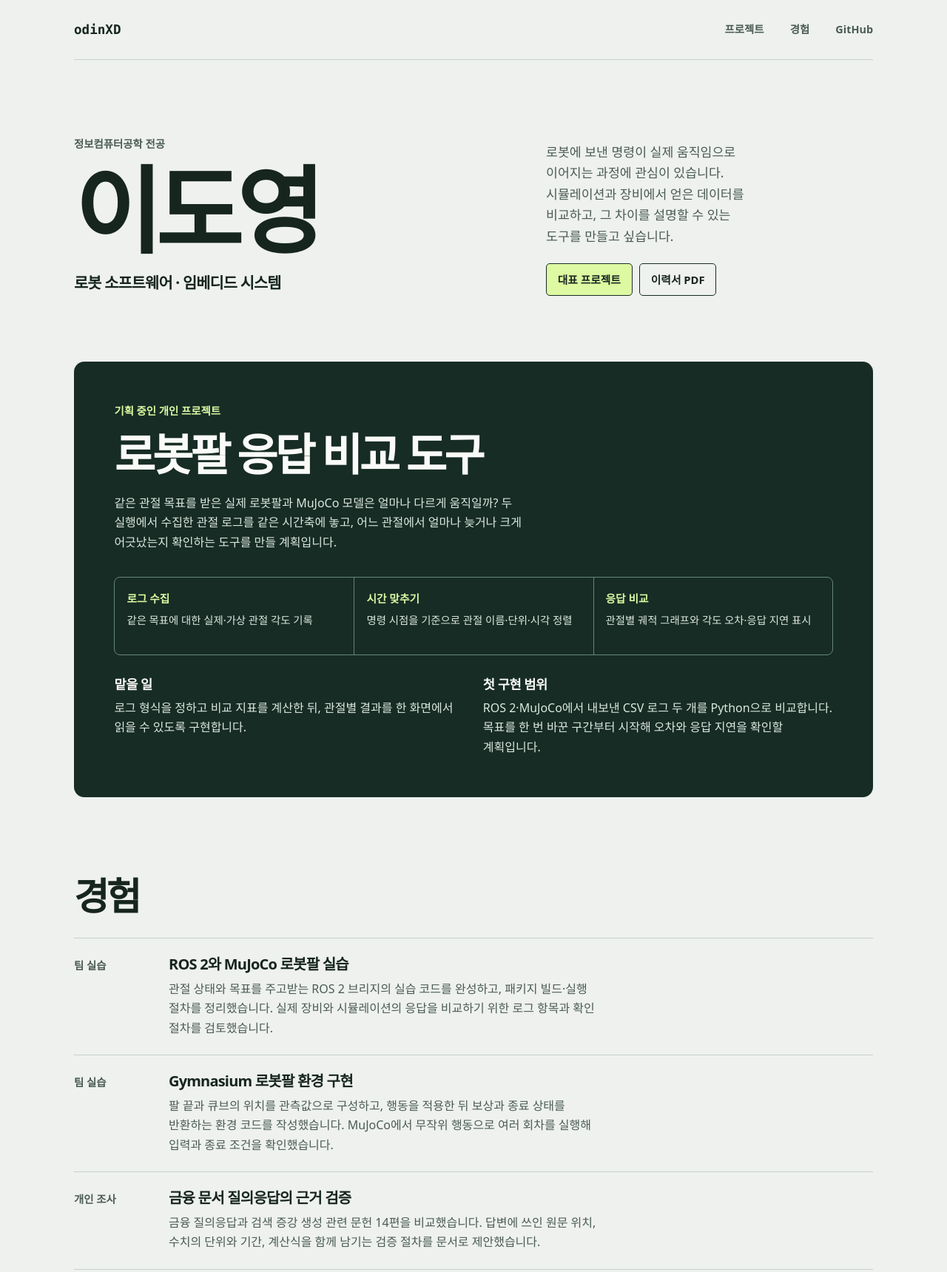
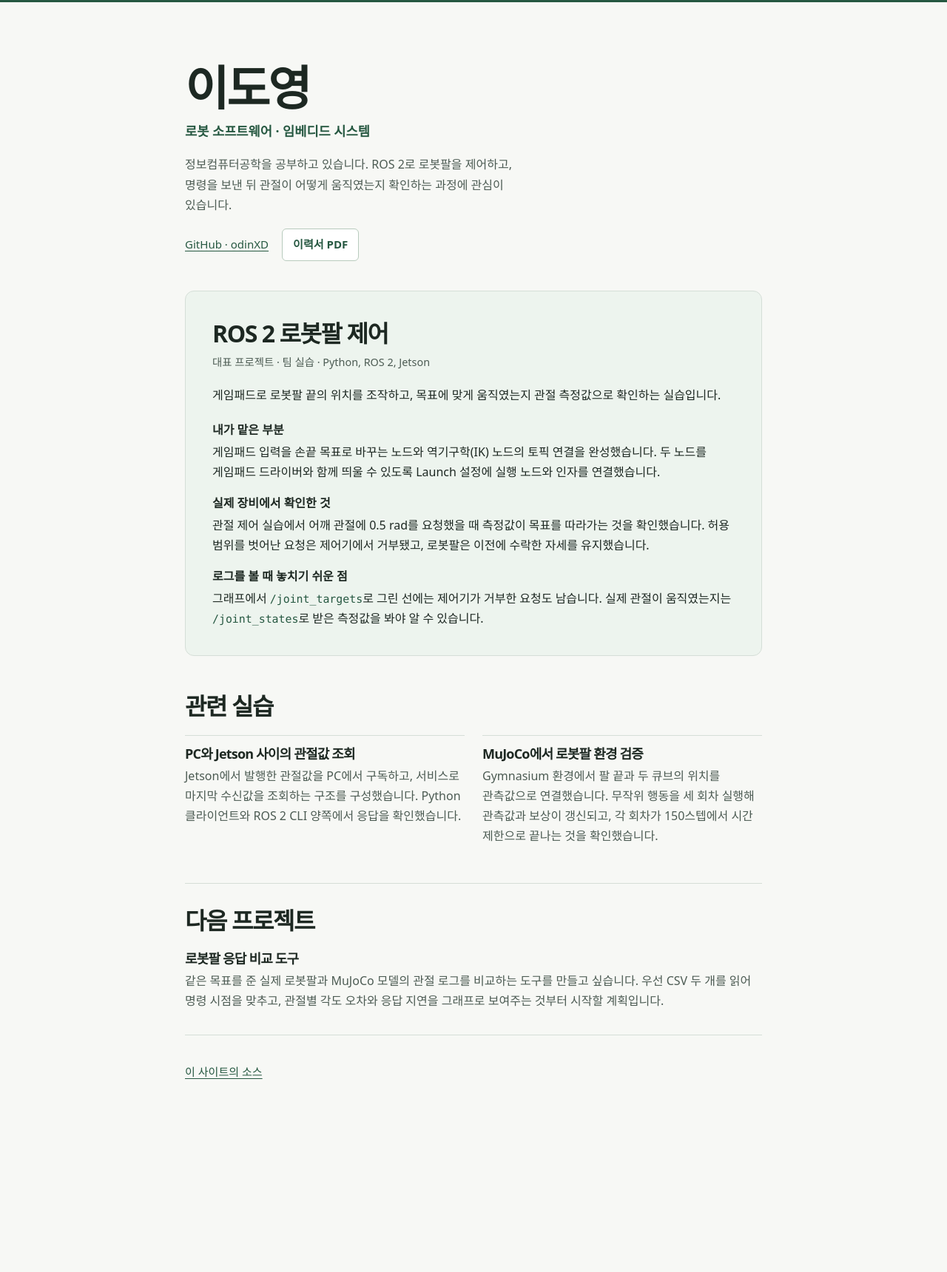
Before and after one commit to odinXD/portfolio, a plain HTML site: page index.html in a window 1280 px wide. Shown: the part 1-1721 px from the top of the page at 74% size. After the commit the page ends 1509 px from the top, so only its background shows below. Drawn offline with Linux system fonts and the light colour scheme.

Commit message:
Refine robotics portfolio design and content

```diff
--- a/index.html
+++ b/index.html
@@ -3,153 +3,126 @@
 <head>
   <meta charset="utf-8">
   <meta name="viewport" content="width=device-width, initial-scale=1">
-  <meta name="description" content="이도영의 포트폴리오. 로봇 소프트웨어, 임베디드 시스템, 실험 데이터 분석에 관심이 있습니다.">
-  <meta name="theme-color" content="#eef1ee">
+  <meta name="description" content="이도영의 로봇 소프트웨어 포트폴리오. ROS 2 로봇팔 제어, PC–Jetson 통신, MuJoCo 실습을 기록합니다.">
+  <meta name="theme-color" content="#f7f8f5">
   <title>이도영 | 포트폴리오</title>
   <style>
     :root {
       color-scheme: light;
-      --background: #eef1ee;
-      --paper: #fafbf8;
-      --ink: #17251f;
-      --muted: #4b5c53;
-      --line: #c7d0c9;
-      --dark: #172c25;
-      --accent: #ddf9a2;
+      --paper: #f7f8f5;
+      --ink: #1d2822;
+      --muted: #4c5b53;
+      --line: #d5ded7;
+      --link: #265841;
+      --project: #edf4ee;
       font-family: "Malgun Gothic", "Apple SD Gothic Neo", "Noto Sans KR", system-ui, sans-serif;
+      line-height: 1.7;
       scroll-padding-top: 1.5rem;
     }
     * { box-sizing: border-box; }
-    body { margin: 0; background: var(--background); color: var(--ink); line-height: 1.65; word-break: keep-all; overflow-wrap: break-word; }
-    a { color: inherit; }
-    a:focus-visible { outline: 3px solid #396d48; outline-offset: 5px; }
+    body { margin: 0; border-top: 4px solid var(--link); background: var(--paper); color: var(--ink); word-break: keep-all; overflow-wrap: break-word; }
+    .wrap { width: min(780px, calc(100% - 48px)); margin-inline: auto; }
+    a { color: var(--link); text-underline-offset: .2em; }
+    a:hover { text-decoration-thickness: 2px; }
+    a:focus-visible { outline: 2px solid var(--link); outline-offset: 4px; }
     h1, h2, h3, p { margin: 0; }
-    h1, h2, h3 { line-height: 1.22; letter-spacing: -.065em; }
-    .wrap { width: min(1080px, calc(100% - 64px)); margin-inline: auto; }
-    .site-header { display: flex; align-items: center; justify-content: space-between; min-height: 82px; gap: 1rem; border-bottom: 1px solid var(--line); }
-    .wordmark { font: 700 1.1rem ui-monospace, Consolas, monospace; text-decoration: none; }
-    nav { display: flex; align-items: center; flex-wrap: wrap; gap: clamp(.8rem, 3vw, 2.2rem); }
-    nav a, footer a { text-underline-offset: .24em; }
-    nav a { font-size: .9rem; text-decoration: none; color: var(--muted); font-weight: 700; }
-    nav a:hover, .wordmark:hover { text-decoration: underline; }
-    .hero { padding: clamp(3.4rem, 8vw, 7rem) 0 clamp(3.3rem, 7vw, 6rem); display: grid; grid-template-columns: 1.15fr .85fr; align-items: end; gap: 2.5rem; }
-    .eyebrow { margin-bottom: .65rem; color: var(--muted); font-size: .9rem; font-weight: 700; }
-    h1 { font-size: clamp(4.6rem, 10vw, 8.7rem); line-height: 1.03; }
-    .specialty { margin-top: 1rem; font-size: clamp(1rem, 1.8vw, 1.3rem); font-weight: 700; letter-spacing: -.04em; }
-    .hero-copy p { font-size: 1.08rem; color: var(--muted); max-width: 29ch; }
-    .actions { display: flex; flex-wrap: wrap; gap: .6rem; margin-top: 1.35rem; }
-    .button { display: inline-flex; align-items: center; min-height: 44px; padding: .55rem .92rem; border-radius: 5px; border: 1px solid var(--dark); font-size: .92rem; font-weight: 700; text-decoration: none; }
-    .button:hover { text-decoration: underline; text-underline-offset: .2em; }
-    .button.primary { background: var(--accent); }
-    .project { padding: clamp(1.5rem, 5vw, 3.4rem); border-radius: 14px; background: var(--dark); color: var(--paper); }
-    .project .eyebrow { color: var(--accent); }
-    .project h2 { font-size: clamp(2rem, 5vw, 3.75rem); }
-    .project > p:not(.eyebrow) { max-width: 65ch; margin-top: 1rem; color: #dce8df; }
-    .project-flow { list-style: none; margin: 2.1rem 0 0; padding: 0; display: grid; grid-template-columns: repeat(3, 1fr); border: 1px solid #678578; border-radius: 8px; }
-    .project-flow li { padding: 1rem; min-height: 104px; }
-    .project-flow li + li { border-left: 1px solid #678578; }
-    .project-flow strong, .project-flow span { display: block; }
-    .project-flow strong { color: var(--accent); font-size: .92rem; }
-    .project-flow span { margin-top: .35rem; color: #dce8df; font-size: .9rem; }
-    .project-details { display: grid; grid-template-columns: 1fr 1fr; gap: 1.6rem; margin-top: 1.8rem; }
-    .project-details h3 { font-size: 1.1rem; letter-spacing: -.025em; }
-    .project-details p { margin-top: .5rem; color: #dce8df; }
-    .experience { margin: clamp(3.8rem, 8vw, 6.8rem) 0; }
-    .experience h2 { margin-bottom: 1.6rem; font-size: clamp(2rem, 4vw, 3.2rem); }
-    .experience article { padding: 1.45rem 0; border-top: 1px solid var(--line); display: grid; grid-template-columns: 7rem 1fr; gap: 1rem; }
-    .experience article:last-child { border-bottom: 1px solid var(--line); }
-    .kind { font-size: .9rem; color: var(--muted); padding-top: .12rem; font-weight: 700; }
-    .experience h3 { margin-bottom: .45rem; font-size: 1.25rem; letter-spacing: -.04em; }
-    .experience article p { color: var(--muted); max-width: 65ch; }
-    footer { padding: 1.5rem 0 2.3rem; border-top: 1px solid var(--line); display: flex; gap: 1rem; flex-wrap: wrap; justify-content: space-between; }
-    footer p, footer a { font-size: .9rem; color: var(--muted); }
-    @media (max-width: 720px) {
+    h1, h2, h3 { line-height: 1.3; letter-spacing: -.045em; }
+    header { padding-block: clamp(3rem, 7vw, 5rem) 2.5rem; }
+    h1 { font-size: clamp(2.85rem, 7vw, 4rem); line-height: 1.12; }
+    .role { margin-top: .55rem; color: var(--link); font-size: 1.1rem; font-weight: 700; }
+    .intro { max-width: 53ch; margin-top: 1rem; }
+    .intro, .note p, .meta { color: var(--muted); }
+    .links { display: flex; gap: 1.15rem; flex-wrap: wrap; margin-top: 1.1rem; }
+    .links a { display: inline-flex; align-items: center; min-height: 44px; font-size: .94rem; }
+    .resume-link { padding-inline: .85rem; border: 1px solid #b8cbbd; border-radius: 6px; background: white; font-weight: 700; text-decoration: none; }
+    .resume-link:hover { background: var(--project); }
+    section { padding-block: 1.85rem 2rem; }
+    section + section { margin-top: 1.1rem; }
+    .project { padding: clamp(1.25rem, 4.5vw, 2.25rem); border: 1px solid var(--line); border-radius: 12px; background: var(--project); }
+    .next { border-top: 1px solid var(--line); }
+    h2 { font-size: clamp(1.65rem, 4vw, 2rem); }
+    h3 { font-size: 1.125rem; }
+    .meta { margin-top: .45rem; font-size: .9rem; }
+    .summary { margin-top: 1.15rem; }
+    .project-details { margin: 1.25rem 0 0; }
+    .project-details > div + div { margin-top: .95rem; }
+    dt { font-weight: 700; }
+    dd { margin: .14rem 0 0; }
+    code { font: .93em ui-monospace, "Cascadia Mono", Consolas, monospace; color: var(--link); white-space: nowrap; }
+    .note { margin-top: 1.2rem; }
+    .note p { margin-top: .25rem; }
+    .practice-list { display: grid; grid-template-columns: repeat(2, minmax(0, 1fr)); gap: 1.5rem; margin-top: 1.1rem; }
+    .practice-list .note { margin: 0; padding-top: .85rem; border-top: 1px solid var(--line); }
+    footer { padding-block: .65rem 2.25rem; border-top: 1px solid var(--line); }
+    @media (max-width: 42rem) {
       .wrap { width: calc(100% - 36px); }
-      .site-header { min-height: 68px; }
-      .hero { grid-template-columns: 1fr; gap: 1.25rem; }
-      .hero-copy p { max-width: 36ch; }
-      .project-flow { grid-template-columns: 1fr; }
-      .project-flow li { min-height: auto; }
-      .project-flow li + li { border-top: 1px solid #678578; border-left: 0; }
-      .project-details { grid-template-columns: 1fr; gap: 1.15rem; }
-      .experience article { grid-template-columns: 1fr; gap: .28rem; }
+      header { padding-bottom: 1.8rem; }
+      section { padding-block: 1.5rem 1.65rem; }
+      section + section { margin-top: .65rem; }
+      .links { gap: .9rem; }
+      .practice-list { grid-template-columns: 1fr; gap: 1.05rem; }
     }
   </style>
 </head>
-<body id="top">
-  <header class="site-header wrap">
-    <a class="wordmark" href="#top" aria-label="odinXD 포트폴리오 처음으로">odinXD</a>
-    <nav aria-label="주요 메뉴">
-      <a href="#project">프로젝트</a>
-      <a href="#experience">경험</a>
-      <a href="https://github.com/odinXD">GitHub</a>
+<body>
+  <header class="wrap">
+    <h1>이도영</h1>
+    <p class="role">로봇 소프트웨어 · 임베디드 시스템</p>
+    <p class="intro">정보컴퓨터공학을 공부하고 있습니다. ROS 2로 로봇팔을 제어하고, 명령을 보낸 뒤 관절이 어떻게 움직였는지 확인하는 과정에 관심이 있습니다.</p>
+    <nav class="links" aria-label="프로필 링크">
+      <a href="https://github.com/odinXD">GitHub · odinXD</a>
+      <a class="resume-link" href="resume.pdf" download="이도영-이력서.pdf">이력서 PDF</a>
     </nav>
   </header>
+
   <main class="wrap">
-    <section class="hero" aria-labelledby="name">
-      <div>
-        <p class="eyebrow">정보컴퓨터공학 전공</p>
-        <h1 id="name">이도영</h1>
-        <p class="specialty">로봇 소프트웨어 · 임베디드 시스템</p>
-      </div>
-      <div class="hero-copy">
-        <p>로봇에 보낸 명령이 실제 움직임으로 이어지는 과정에 관심이 있습니다. 시뮬레이션과 장비에서 얻은 데이터를 비교하고, 그 차이를 설명할 수 있는 도구를 만들고 싶습니다.</p>
-        <div class="actions">
-          <a class="button primary" href="#project">대표 프로젝트</a>
-          <a class="button" href="resume.pdf" download="이도영-이력서.pdf">이력서 PDF</a>
+    <section class="project" id="project" aria-labelledby="project-title">
+      <h2 id="project-title">ROS 2 로봇팔 제어</h2>
+      <p class="meta">대표 프로젝트 · 팀 실습 · Python, ROS 2, Jetson</p>
+      <p class="summary">게임패드로 로봇팔 끝의 위치를 조작하고, 목표에 맞게 움직였는지 관절 측정값으로 확인하는 실습입니다.</p>
+      <dl class="project-details">
+        <div>
+          <dt>내가 맡은 부분</dt>
+          <dd>게임패드 입력을 손끝 목표로 바꾸는 노드와 역기구학(IK) 노드의 토픽 연결을 완성했습니다. 두 노드를 게임패드 드라이버와 함께 띄울 수 있도록 Launch 설정에 실행 노드와 인자를 연결했습니다.</dd>
         </div>
+        <div>
+          <dt>실제 장비에서 확인한 것</dt>
+          <dd>관절 제어 실습에서 어깨 관절에 0.5 rad를 요청했을 때 측정값이 목표를 따라가는 것을 확인했습니다. 허용 범위를 벗어난 요청은 제어기에서 거부됐고, 로봇팔은 이전에 수락한 자세를 유지했습니다.</dd>
+        </div>
+        <div>
+          <dt>로그를 볼 때 놓치기 쉬운 점</dt>
+          <dd>그래프에서 <code>/joint_targets</code>로 그린 선에는 제어기가 거부한 요청도 남습니다. 실제 관절이 움직였는지는 <code>/joint_states</code>로 받은 측정값을 봐야 알 수 있습니다.</dd>
+        </div>
+      </dl>
+    </section>
+
+    <section id="experience" aria-labelledby="experience-title">
+      <h2 id="experience-title">관련 실습</h2>
+      <div class="practice-list">
+        <article class="note">
+          <h3>PC와 Jetson 사이의 관절값 조회</h3>
+          <p>Jetson에서 발행한 관절값을 PC에서 구독하고, 서비스로 마지막 수신값을 조회하는 구조를 구성했습니다. Python 클라이언트와 ROS 2 CLI 양쪽에서 응답을 확인했습니다.</p>
+        </article>
+        <article class="note">
+          <h3>MuJoCo에서 로봇팔 환경 검증</h3>
+          <p>Gymnasium 환경에서 팔 끝과 두 큐브의 위치를 관측값으로 연결했습니다. 무작위 행동을 세 회차 실행해 관측값과 보상이 갱신되고, 각 회차가 150스텝에서 시간 제한으로 끝나는 것을 확인했습니다.</p>
+        </article>
       </div>
     </section>
 
-    <section class="project" id="project" aria-labelledby="project-title">
-      <p class="eyebrow">기획 중인 개인 프로젝트</p>
-      <h2 id="project-title">로봇팔 응답 비교 도구</h2>
-      <p>같은 관절 목표를 받은 실제 로봇팔과 MuJoCo 모델은 얼마나 다르게 움직일까? 두 실행에서 수집한 관절 로그를 같은 시간축에 놓고, 어느 관절에서 얼마나 늦거나 크게 어긋났는지 확인하는 도구를 만들 계획입니다.</p>
-      <ol class="project-flow" aria-label="예정된 데이터 흐름">
-        <li><strong>로그 수집</strong><span>같은 목표에 대한 실제·가상 관절 각도 기록</span></li>
-        <li><strong>시간 맞추기</strong><span>명령 시점을 기준으로 관절 이름·단위·시각 정렬</span></li>
-        <li><strong>응답 비교</strong><span>관절별 궤적 그래프와 각도 오차·응답 지연 표시</span></li>
-      </ol>
-      <div class="project-details">
-        <div>
-          <h3>맡을 일</h3>
-          <p>로그 형식을 정하고 비교 지표를 계산한 뒤, 관절별 결과를 한 화면에서 읽을 수 있도록 구현합니다.</p>
-        </div>
-        <div>
-          <h3>첫 구현 범위</h3>
-          <p>ROS 2·MuJoCo에서 내보낸 CSV 로그 두 개를 Python으로 비교합니다. 목표를 한 번 바꾼 구간부터 시작해 오차와 응답 지연을 확인할 계획입니다.</p>
-        </div>
-      </div>
-    </section>
-
-    <section class="experience" id="experience" aria-labelledby="experience-title">
-      <h2 id="experience-title">경험</h2>
-      <article>
-        <p class="kind">팀 실습</p>
-        <div>
-          <h3>ROS 2와 MuJoCo 로봇팔 실습</h3>
-          <p>관절 상태와 목표를 주고받는 ROS 2 브리지의 실습 코드를 완성하고, 패키지 빌드·실행 절차를 정리했습니다. 실제 장비와 시뮬레이션의 응답을 비교하기 위한 로그 항목과 확인 절차를 검토했습니다.</p>
-        </div>
-      </article>
-      <article>
-        <p class="kind">팀 실습</p>
-        <div>
-          <h3>Gymnasium 로봇팔 환경 구현</h3>
-          <p>팔 끝과 큐브의 위치를 관측값으로 구성하고, 행동을 적용한 뒤 보상과 종료 상태를 반환하는 환경 코드를 작성했습니다. MuJoCo에서 무작위 행동으로 여러 회차를 실행해 입력과 종료 조건을 확인했습니다.</p>
-        </div>
-      </article>
-      <article>
-        <p class="kind">개인 조사</p>
-        <div>
-          <h3>금융 문서 질의응답의 근거 검증</h3>
-          <p>금융 질의응답과 검색 증강 생성 관련 문헌 14편을 비교했습니다. 답변에 쓰인 원문 위치, 수치의 단위와 기간, 계산식을 함께 남기는 검증 절차를 문서로 제안했습니다.</p>
-        </div>
+    <section class="next" id="next" aria-labelledby="next-title">
+      <h2 id="next-title">다음 프로젝트</h2>
+      <article class="note">
+        <h3>로봇팔 응답 비교 도구</h3>
+        <p>같은 목표를 준 실제 로봇팔과 MuJoCo 모델의 관절 로그를 비교하는 도구를 만들고 싶습니다. 우선 CSV 두 개를 읽어 명령 시점을 맞추고, 관절별 각도 오차와 응답 지연을 그래프로 보여주는 것부터 시작할 계획입니다.</p>
       </article>
     </section>
   </main>
+
   <footer class="wrap">
-    <p>이도영 · odinXD</p>
-    <a href="https://github.com/odinXD/portfolio">포트폴리오 사이트 소스</a>
+    <div class="links">
+      <a href="https://github.com/odinXD/portfolio">이 사이트의 소스</a>
+    </div>
   </footer>
 </body>
 </html>
```
Also changed, not shown: 2 other files.
